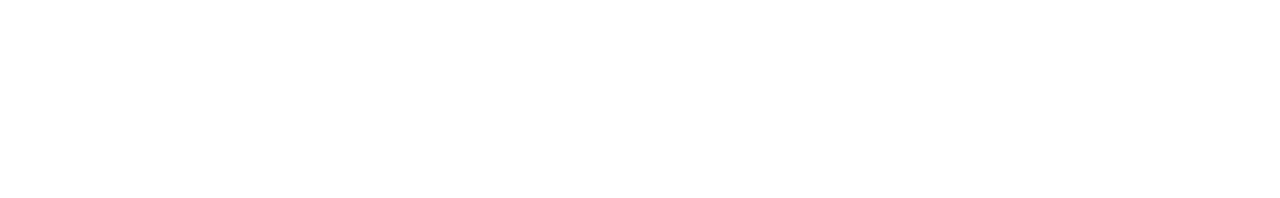
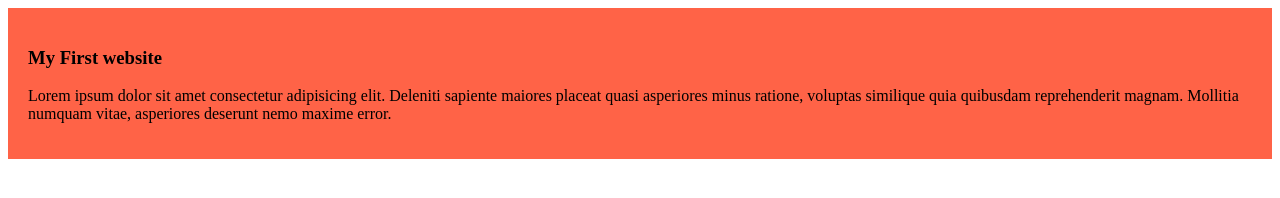
Before and after one commit to amsakib589/my-First-website, a plain HTML site: page index.html in a window 1280 px wide. Drawn offline with Linux system fonts and the light colour scheme.

Commit message:
added the first blog

```diff
--- a/index.html
+++ b/index.html
@@ -4,8 +4,12 @@
     <meta charset="UTF-8">
     <meta name="viewport" content="width=device-width, initial-scale=1.0">
     <title>my First website</title>
+    <link rel="stylesheet" href="styles/blog.css">
 </head>
 <body>
-
+   <div>
+    <h3>My First website</h3>
+    <p>Lorem ipsum dolor sit amet consectetur adipisicing elit. Deleniti sapiente maiores placeat quasi asperiores minus ratione, voluptas similique quia quibusdam reprehenderit magnam. Mollitia numquam vitae, asperiores deserunt nemo maxime error.</p>
+   </div>
 </body>
 </html>
--- /dev/null
+++ b/styles/blog.css
@@ -0,0 +1,4 @@
+div{
+    background-color: tomato;
+    padding: 20px;
+}
```
